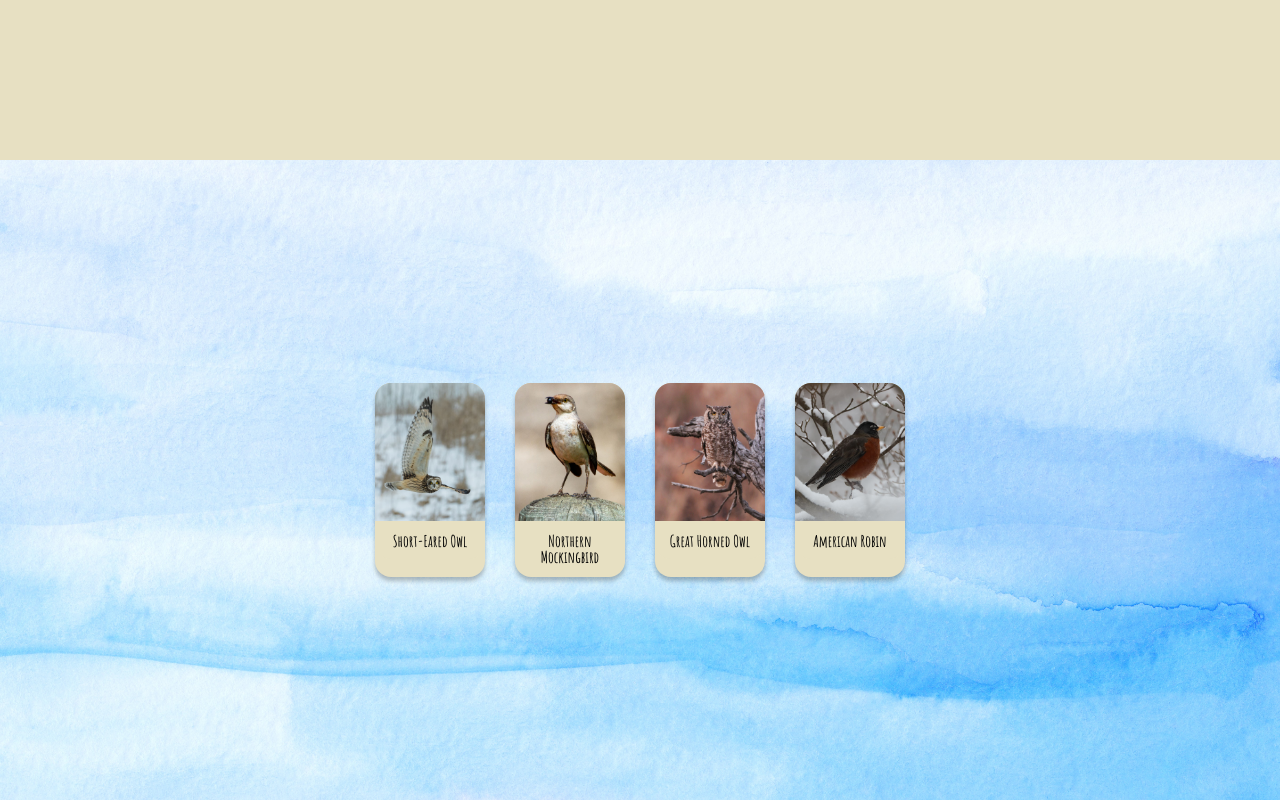
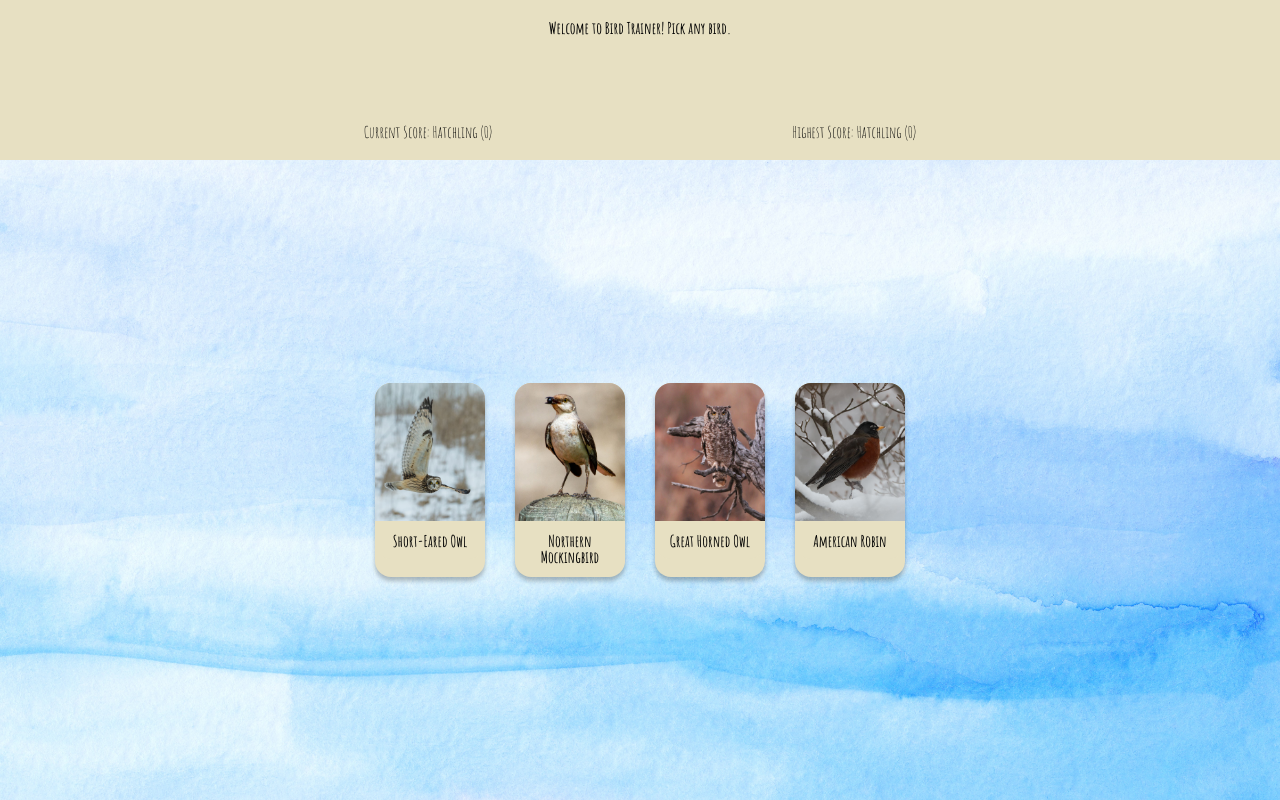
Before and after one commit to jpotterfi/birdwatching-trainer, a React (Create React App) app: page / in a window 1280 px wide. Built offline with nearby package versions, Linux system fonts and the light colour scheme.

Commit message:
added animations to UI

```diff
--- a/src/App.css
+++ b/src/App.css
@@ -29,6 +29,58 @@ body,
   background-color: #e7e0c2;
   width: 100%;
   height: 20%;
+  display: flex;
+  flex-direction: column;
+  justify-content: space-between;
+  align-items: center;
+  text-align: center;
+  padding-top: 20px;
+  padding-bottom: 20px;
+}
+
+.header__messagearea {
+  width: 90%;
+  font-weight: 700;
+}
+
+.header__rankarea {
+  width: 90%;
+  display: flex;
+  flex-direction: row;
+  justify-content: space-evenly;
+}
+
+.correctMessage {
+  animation-name: changeFontSize;
+  animation-duration: 4s;
+}
+
+.correct {
+  animation-name: changeBackgroundColor;
+  animation-duration: 4s;
+}
+
+@keyframes changeBackgroundColor {
+  0% {
+    background-color: #e7e0c2;
+  }
+  50% {
+    background-color: rgb(121, 238, 121);
+  }
+  100% {
+    background-color: #e7e0c2;
+  }
+}
+@keyframes changeFontSize {
+  0% {
+    font-size: initial;
+  }
+  50% {
+    font-size: 24px;
+  }
+  100% {
+    font-size: initial;
+  }
 }
 
 .container {
--- a/src/App.js
+++ b/src/App.js
@@ -9,6 +9,77 @@ import Header from "./Components/Header";
 
 function App() {
   const [deck, setDeck] = React.useState(deckList.birdCards);
+
+  const [count, setCount] = React.useState(0);
+
+  const [message, setMessage] = React.useState(
+    "Welcome to Bird Trainer! Pick any bird."
+  );
+
+  function setPrevPicked(id) {
+    const modal = document.getElementById("modal" + id);
+    modal.close();
+    const header = document.getElementById("header");
+    const messagearea = document.getElementById("messagearea");
+    header.classList.remove("correct");
+    messagearea.classList.remove("correctMessage");
+    void header.offsetWidth; //javascript magic that resets header animation so that correctFeedback() can trigger animation
+    void messagearea.offsetWidth;
+
+    console.log("setPrevPicked accessed");
+    setCount(function (prevCount) {
+      return prevCount + 1;
+    });
+    setDeck((prevDeck) =>
+      prevDeck.map(function (card) {
+        return card.id === id
+          ? { ...card, prevPicked: !card.prevPicked }
+          : card;
+      })
+    );
+
+    console.log(count);
+    correctFeedback();
+  }
+
+  function correctFeedback() {
+    const header = document.getElementById("header");
+    header.classList.add("correct"); //begins header animation
+    const messagearea = document.getElementById("messagearea");
+    messagearea.classList.add("correctMessage");
+
+    let randInt = Math.floor(Math.random() * 6);
+
+    if (count + 1 == 5) {
+      setMessage(
+        "You found five unique birds in a row! Greatness awaits you, Fledgling!"
+      );
+    } else if (count + 1 == 10) {
+      setMessage(
+        "Wow! You've discovered 10 new birds! This High Flyer certainly isn't winging it."
+      );
+    } else if (count + 1 == 15) {
+      setMessage(
+        "At 15 birds, this Bird Watcher has both a keen eye and a mind like a steel trap!"
+      );
+    } else if (count + 1 == 20) {
+      setMessage(
+        "You truly are a rare bird, Rare Avis. You identified all 20 birds. Take your quest further -- currently there are 10,824 species of birds in the world."
+      );
+    } else if (randInt == 0) {
+      setMessage("You've discovered another bird! Im-peck-able!");
+    } else if (randInt == 1) {
+      setMessage("Kaw Kaw! (That's raven speak for 'You nailed it!')");
+    } else if (randInt == 2) {
+      setMessage("That was a new bird! Great job.");
+    } else if (randInt == 3) {
+      setMessage("Someone has an eagle eye!");
+    } else if (randInt == 4) {
+      setMessage("Well done! That bird was a beauty.");
+    } else if (randInt == 5) {
+      setMessage("Correct! Pick again.");
+    }
+  }
 
   function generateQuartet() {
     let nums = [];
@@ -44,6 +115,7 @@ function App() {
         birdsong={deck[num].audio}
         prevPicked={deck[num].prevPicked}
         fact={deck[num].fact}
+        setPrevPicked={() => setPrevPicked(deck[num].id)}
       />
     );
   });
@@ -52,7 +124,7 @@ function App() {
 
   return (
     <div className="App">
-      <Header />
+      <Header count={count} message={message} />
       {/* <dialog open className="modal"></dialog> */}
       <div className="container">{cardElements}</div>
     </div>
--- a/src/Components/Card.js
+++ b/src/Components/Card.js
@@ -7,6 +7,14 @@ export default function Card(props) {
     const modal = document.getElementById("modal" + props.id);
     modal.showModal();
     playBirdsong();
+  }
+
+  function evaluate() {
+    if (props.prevPicked) {
+      console.log("game over");
+    } else {
+      console.log("good choice");
+    }
   }
 
   function hideModal() {
@@ -83,6 +91,8 @@ export default function Card(props) {
         removeBirdsongActive={removeBirdsongActive}
         addFactActive={addFactActive}
         removeFactActive={removeFactActive}
+        evaluate={evaluate}
+        setPrevPicked={props.setPrevPicked}
       />
       <div className="card" onClick={openModal}>
         <img className="card__image" src={props.img} />
--- a/src/Components/Header.js
+++ b/src/Components/Header.js
@@ -1,5 +1,31 @@
 import React from "react";
 
-export default function Header() {
-  return <header className="header"></header>;
+export default function Header(props) {
+  let rank = "";
+  if (props.count < 5) {
+    rank = "Hatchling";
+  } else if (props.count >= 5 && props.count < 10) {
+    rank = "Fledgling";
+  } else if (props.count >= 10 && props.count < 15) {
+    rank = "High Flyer";
+  } else if (props.count >= 15 && props.count < 20) {
+    rank = "Bird Watcher";
+  } else if (props.count === 20) {
+    rank = "Rara Avis";
+  }
+  return (
+    <header className="header" id="header">
+      <div className="header__messagearea" id="messagearea">
+        {props.message}
+      </div>
+      <div className="header__rankarea">
+        <div className="header__rankarea__currentrank">
+          {`Current Score: ` + rank + ` (${props.count})`}
+        </div>
+        <div className="header__rankarea__highestrank">
+          {`Highest Score: ` + rank + ` (${props.count})`}
+        </div>
+      </div>
+    </header>
+  );
 }
--- a/src/Components/Modal.js
+++ b/src/Components/Modal.js
@@ -4,24 +4,8 @@ import Birdsong from "../nonbird_images/birdsong.svg";
 import Fact from "../nonbird_images/fact.svg";
 
 export default function Modal(props) {
-  //   function hideModal() {
-  //     const modal = document.getElementById("modal" + props.id);
-  //     modal.close();
-  //   }
+  function correctFeedback() {}
 
-  //   function playAudio() {
-  //     const audio = document.getElementById("audio" + props.id);
-  //     if (audio.duration > 0 && !audio.paused) {
-  //       audio.pause();
-  //     } else {
-  //       audio.play();
-  //     }
-  //   }
-
-  //   function playFact() {
-  //     const fact = document.getElementById("fact" + props.id);
-  //     fact.play();
-  //   }
   return (
     <dialog className="modal" id={"modal" + props.id}>
       <section
@@ -60,9 +44,10 @@ export default function Modal(props) {
         </section>
       </section>
       <section className="modal__bottom">
-        <h1 className="modal__bottom__birdName">{props.birdName}</h1>
+        <h1 className="modal__bottom__birdName">{props.name}</h1>
         <div className="modal__bottom__buttons">
-          <img id="accept" src={Accept}></img>
+          <img id="accept" src={Accept} onClick={props.setPrevPicked}></img>
+
           <img id="deny" src={Deny} onClick={props.hideModal}></img>
         </div>
       </section>
--- a/src/modal.css
+++ b/src/modal.css
@@ -94,6 +94,11 @@ dialog::backdrop {
   animation-timing-function: linear;
 }
 
+.modal__bottom__birdName {
+  font-weight: 700;
+  font-size: 24px;
+}
+
 @keyframes pulse {
   0% {
     transform: scale(1);
```
